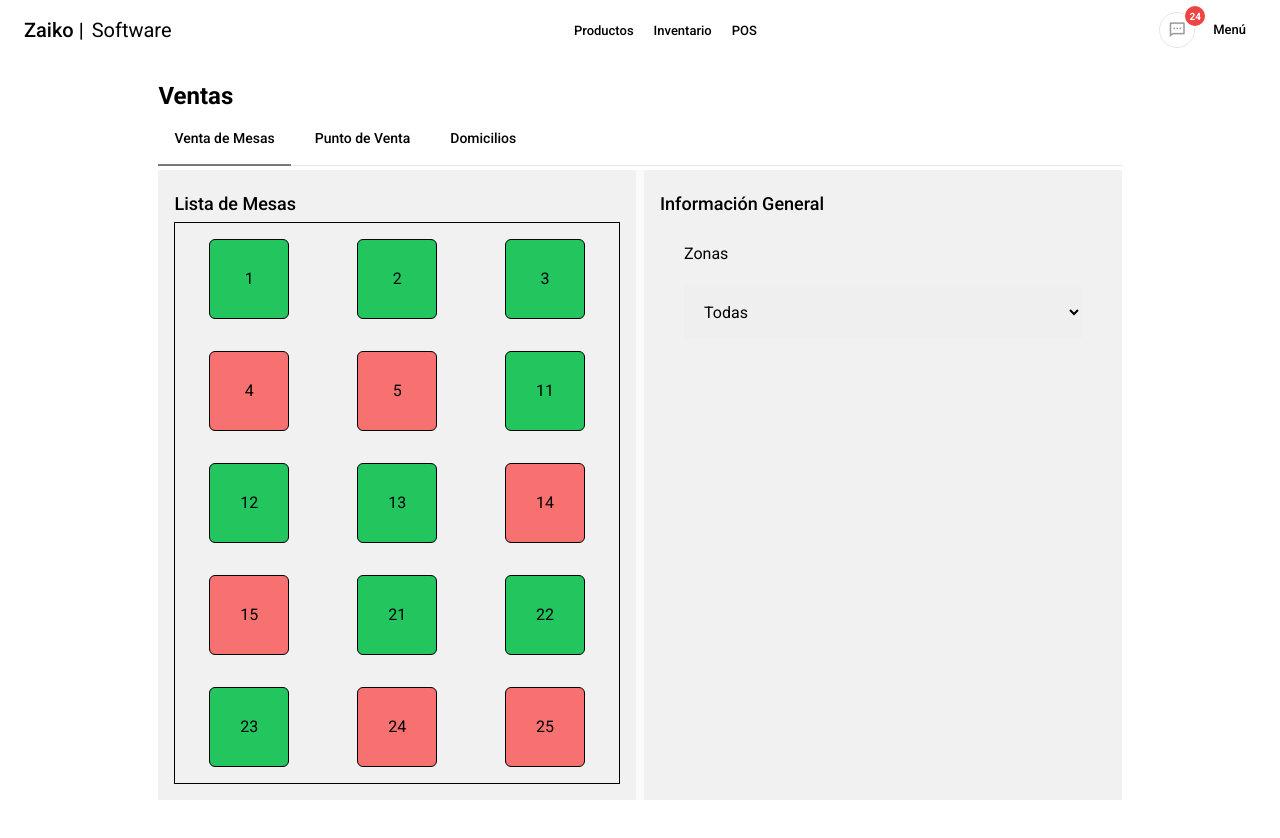
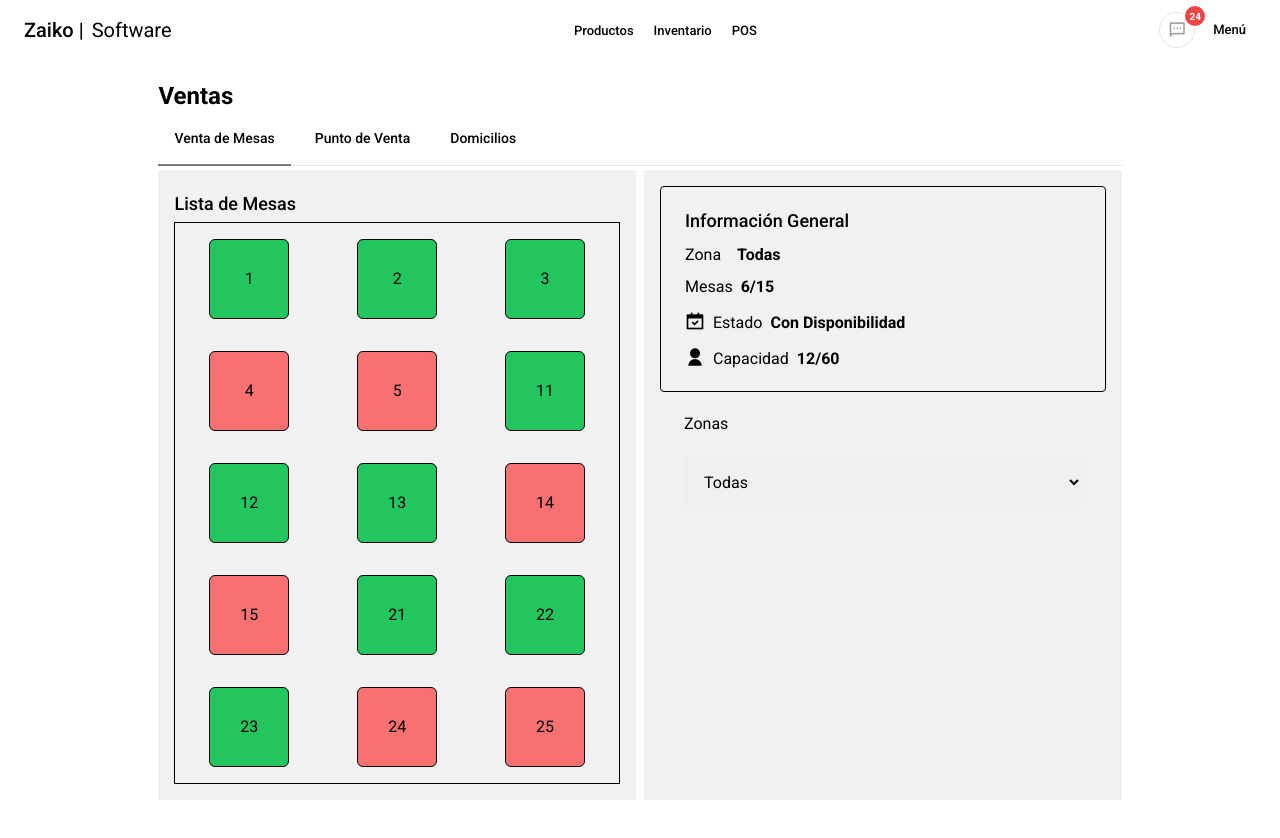
Before and after one commit to dejeloper/zaiko-app, a Next.js app: page /sales in a window 1280 px wide. Shown: the top 838 px of the page. Built offline with nearby package versions, Linux system fonts and the light colour scheme.

Commit message:
Update Interfaces and Add Resumen Sales Section

```diff
--- a/src/components/sales/Tables.tsx
+++ b/src/components/sales/Tables.tsx
@@ -1,25 +1,13 @@
 import { ChangeEvent, useEffect, useState } from "react"
-import 'remixicon/fonts/remixicon.css'
-import { ITableSales } from "@/interfaces/Sales"
+import { ITableSales, ITableResumenSales } from "@/interfaces/Sales"
 import { listTables } from "@/services/Sales/Table"
 import { listZones } from "@/services/Sales/Zonas"
+import 'remixicon/fonts/remixicon.css'
 
 export const Tables = () => {
   const [tableCurrent, setTableCurrent] = useState<ITableSales>(null!)
   const [zoneCurrent, setZoneCurrent] = useState(0)
-  let countTable = 0;
-  let countTableEnabled = 0;
-  let countTableDisabled = 0;
-
-  const conteo = () => {
-    listTables.forEach((table) => {
-      countTable++;
-      if (table.enabled)
-        countTableEnabled++;
-      else
-        countTableDisabled++;
-    })
-  }
+  const [generalTables, setGeneralTables] = useState<ITableResumenSales>(null!)
 
   const changeZone = (e: ChangeEvent<HTMLSelectElement>) => {
     const current = Number(e.target.value);
@@ -27,7 +15,35 @@ export const Tables = () => {
     setTableCurrent(null!)
   }
 
+  useEffect(() => {
+    let totalTable = 15;
+    let enabledTable = 6
+    let totalPeople = 60;
+    let enabledPeople = 12;
+
+    const conteo = () => {
+      // listTables.forEach((table) => {
+      //   countTable++;
+      //   if (table.enabled)
+      //     countTableEnabled++;
+      //   else
+      //     countTableDisabled++;
+      // })
+
+      const generalTable: ITableResumenSales = {
+        zoneCurrent,
+        totalTable,
+        enabledTable,
+        totalPeople,
+        enabledPeople,
+        enabled: (totalTable - enabledTable) > 0,
+      }
+
+      setGeneralTables(generalTable)
+    }
+
     conteo();
+  }, [zoneCurrent])
 
   return (
     <div className='grid xxs:grid-cols-1 xs:grid-cols-2 gap-2'>
@@ -40,7 +56,6 @@ export const Tables = () => {
               listTables.map((t) => {
                 if (t.zone === zoneCurrent || zoneCurrent === 0) {
                   return (
-                    // <SalesTable key={t.id} id={t.id} />
                     <div className="m-4" key={t.id}>
                       {
                         t.id &&
@@ -62,11 +77,45 @@ export const Tables = () => {
       </div>
       <div className="bg-[#f1f1f1] ">
         <div className="p-4">
+          {
+            generalTables &&
+            (
+              <section className="border border-black rounded tab-content-body">
                 <h4 className="tab-content-title">Información General</h4>
+                <p className="tab-content-subtitle">Zona
+                  <span className="ml-4 font-semibold">
+                    {listZones[generalTables.zoneCurrent].name}
+                  </span>
+                </p>
+                <p className="tab-content-subtitle">Mesas
+                  <span className="ml-2 font-semibold">
+                    {`${generalTables.enabledTable}/${generalTables.totalTable}`}
+                  </span>
+                </p>
+                <p className="tab-content-subtitle">
+                  {
+                    generalTables.enabled
+                      ? <i className={`ri-calendar-check-fill text-xl mr-2`}></i>
+                      : <i className={`ri-calendar-close-fill text-xl mr-2`}></i>
+                  }
+
+                  Estado
+                  <span className="ml-2 font-semibold">{generalTables.enabled ? 'Con Disponibilidad' : 'Sin Disponibilidad'}</span>
+                </p>
+                <p className="tab-content-subtitle">
+                  <i className={`ri-user-fill text-xl mr-2`}></i>
+                  Capacidad
+                  <span className="ml-2 font-semibold">
+                    {`${generalTables.enabledPeople}/${generalTables.totalPeople}`}
+                  </span>
+                </p>
+
+              </section>
+            )
+          }
           <section className="tab-content-body">
             <h3 className="tab-content-subtitle">Zonas</h3>
-            <select className="my-4 p-4 text-base" onChange={(e) => { changeZone(e) }
-            } defaultValue={zoneCurrent} >
+            <select className="my-4 p-4 text-base" onChange={(e) => { changeZone(e) }} defaultValue={zoneCurrent} >
               {
                 listZones.map((zone) => {
                   return (
@@ -79,9 +128,8 @@ export const Tables = () => {
           {
             tableCurrent &&
             (
-              <>
+              <section className="border border-black rounded tab-content-body">
                 <h4 className="tab-content-title">Selección</h4>
-                <section className="border border-black rounded tab-content-body p-2">
                 <p className="tab-content-subtitle">Mesa
                   <span className="ml-2 font-semibold">{tableCurrent.id}</span>
                 </p>
@@ -104,7 +152,6 @@ export const Tables = () => {
                 </p>
 
               </section>
-              </>
             )
           }
         </div>
```
Lines whose indentation alone changed are shown as unchanged.
